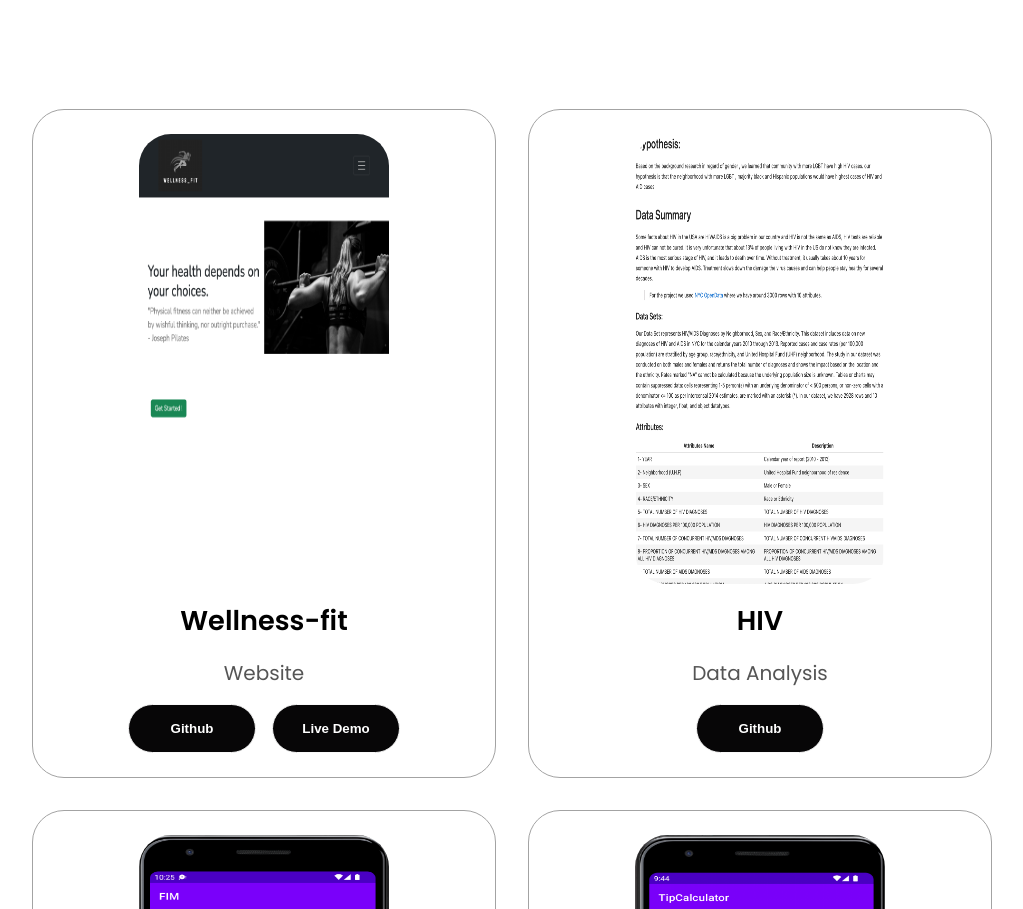
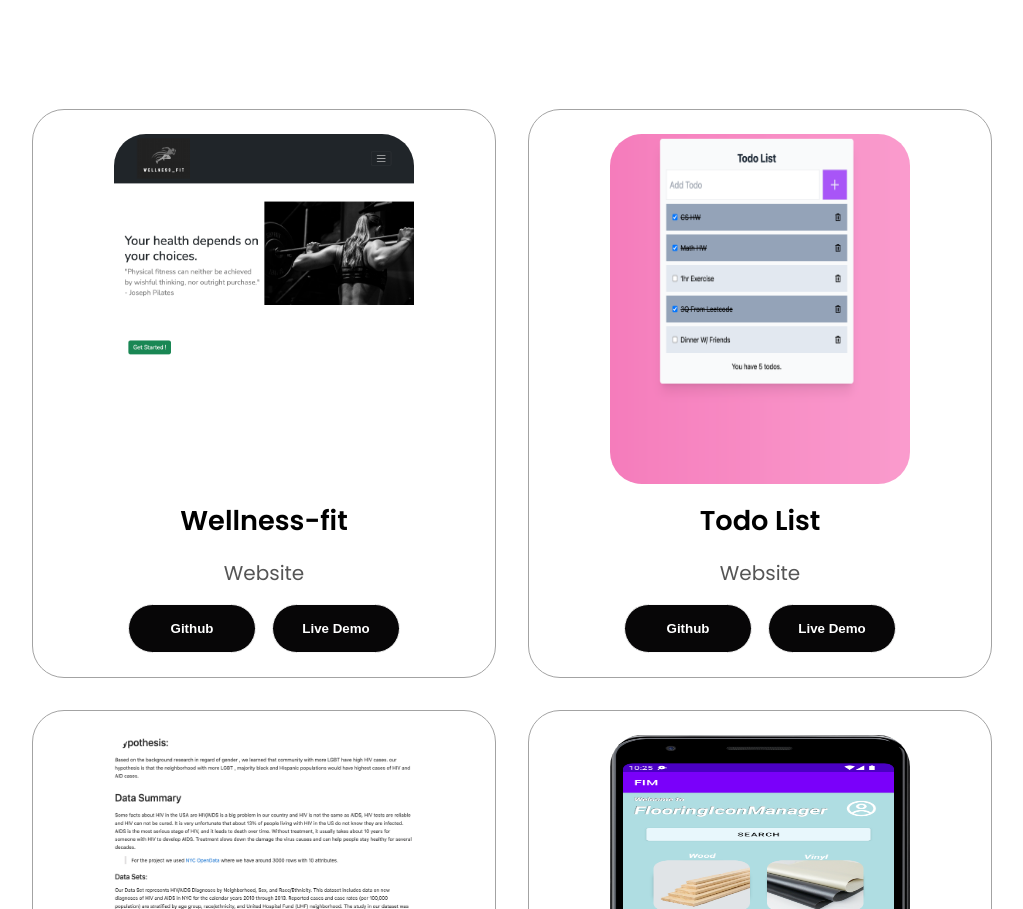
Before and after one commit to JoannePyo/Responsive_Portfolio, a plain HTML site: page index.html in a window 1280 px wide. Shown: the part 2923-3832 px from the top of the page, without its empty margins (128-1151 px from the left). Drawn offline with Linux system fonts and the light colour scheme.

Commit message:
add_new_project

```diff
--- a/index.html
+++ b/index.html
@@ -229,7 +229,7 @@
                 <div class="details-container color-container">
                     <div class="article-container">
                         <img src="./assets/project1.png" alt="Project 1" class="project-img"
-                            style="width: 250px; height: 450px;">
+                            style="width: 300px; height: 350px;">
                     </div>
                     <h2 class=" experience-sub-title project-title">Wellness-fit</h2>
                     <p class="experience-sub-title-info">Website</p>
@@ -244,10 +244,32 @@
                         </button>
                     </div>
                 </div>
+
+                <div class="details-container color-container">
+                    <div class="article-container">
+                        <img src="./assets/project5.png" alt="Project 5" class="project-img"
+                            style="width: 300px; height: 350px;">
+                    </div>
+                    <h2 class="experience-sub-title project-title">Todo List</h2>
+                    <p class="experience-sub-title-info">Website</p>
+                    <div class="btn-container">
+                        <button class="btn btn-color-2 project-btn"
+                            onclick="location.href='https://github.com/JoannePyo/todo_list' ">
+                            Github
+                        </button>
+                        <button class="btn btn-color-2 project-btn"
+                            onclick="location.href='https://new-your-todo-list.netlify.app/' ">
+                            Live Demo
+                        </button>
+                    </div>
+                </div>
+
+
+
                 <div class="details-container color-container">
                     <div class="article-container">
                         <img src="./assets/project2.png" alt="Project 2" class="project-img"
-                            style="width: 250px; height: 450px;">
+                            style="width: 300px; height: 350px;">
                     </div>
                     <h2 class="experience-sub-title project-title">HIV</h2>
                     <p class="experience-sub-title-info">Data Analysis</p>
@@ -261,7 +283,7 @@
                 <div class="details-container color-container">
                     <div class="article-container">
                         <img src="./assets/project3.png" alt="Project 3" class="project-img"
-                            style="width: 250px; height: 450px;">
+                            style="width: 300px; height: 350px;">
 
                     </div>
                     <h2 class="experience-sub-title project-title">FlooringIconManager</h2>
@@ -276,7 +298,7 @@
                 <div class="details-container color-container">
                     <div class="article-container">
                         <img src="./assets/project4.png" alt="Project 4" class="project-img"
-                            style="width: 250px; height: 450px;">
+                            style="width: 300px; height: 350px;">
 
                     </div>
                     <h2 class="experience-sub-title project-title">TipCalculator</h2>
```
Also changed, not shown: assets/project5.png (added), 3 other files.
